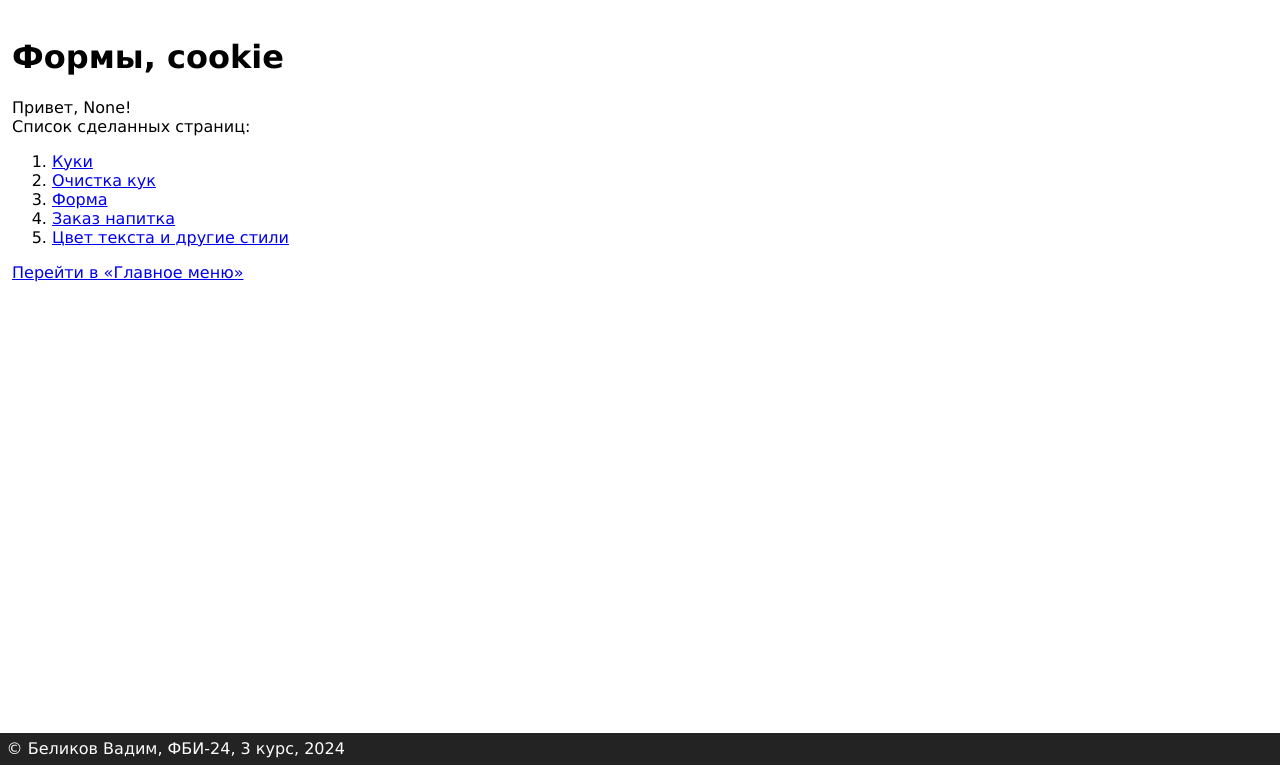
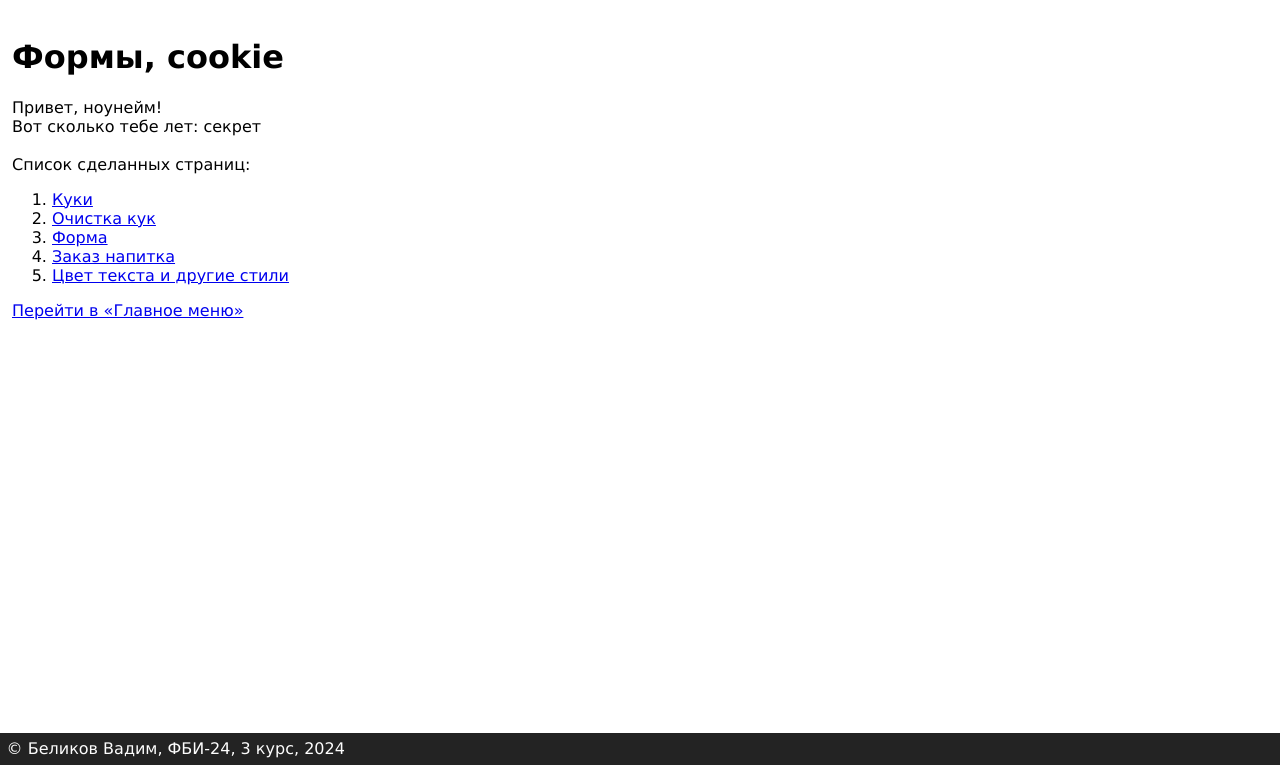
Before and after one commit to dura05/web--programming-labs-2, a Flask app: page /lab3/ in a window 1280 px wide. Shown: the part 35-800 px from the top of the page. Run offline with Flask 3, Linux system fonts and the light colour scheme.

Commit message:
ноунейм

```diff
--- a/lab3.py
+++ b/lab3.py
@@ -6,7 +6,10 @@ lab3 = Blueprint('lab3', __name__)
 def lab():
     name = request.cookies.get('name')
     name_color = request.cookies.get('name_color')
-    return render_template('lab3/lab3.html', name=name, name_color=name_color)
+    age = request.cookies.get('age')
+    return render_template('lab3/lab3.html', name=name, name_color=name_color, age=age)
+
+
 @lab3.route('/lab3/cookie')
 def cookie():
     resp = make_response(redirect('/lab3/'))
@@ -14,6 +17,8 @@ def cookie():
     resp.set_cookie('age', '20')
     resp.set_cookie('name_color', 'magenta')
     return resp
+
+
 @lab3.route('/lab3/del_cookie')
 def del_cookie():
     resp = make_response(redirect('/lab3/'))
--- a/templates/lab3/lab3.html
+++ b/templates/lab3/lab3.html
@@ -5,8 +5,9 @@
 {% block main %}
     <h1>Формы, cookie</h1>
     <div>
-        Привет, <span style="color: {{name_color}}">{{ name }}</span>!
+        Привет, <span style="color: {{name_color}}">{{ name or 'ноунейм' }}</span>!
     </div>
+    <div>Вот сколько тебе лет: {{ age or 'секрет' }}</div><br>
     <div>Список сделанных страниц:</div>
     <ol>
         <li><a href="/lab3/cookie">Куки</a></li>
```
